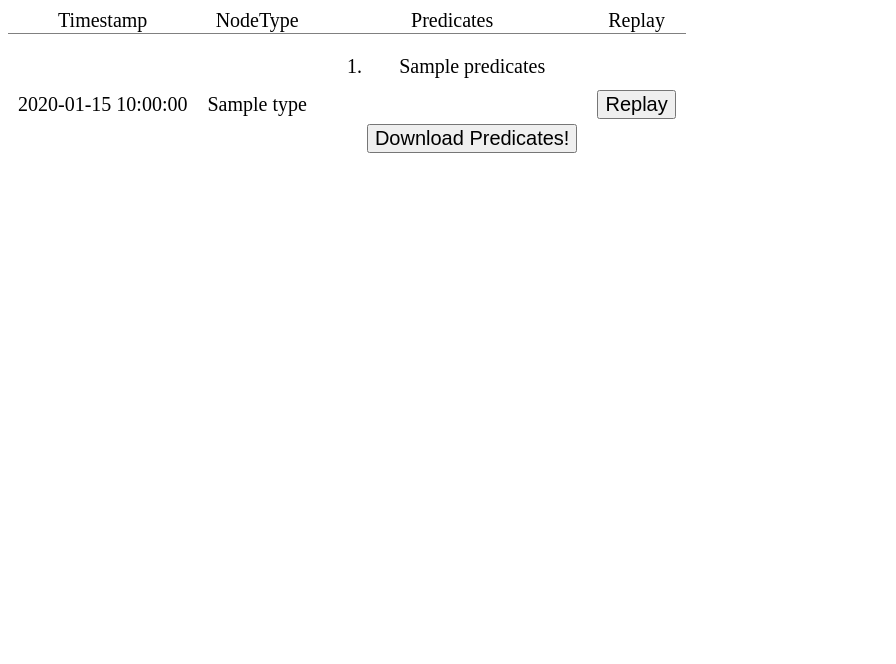
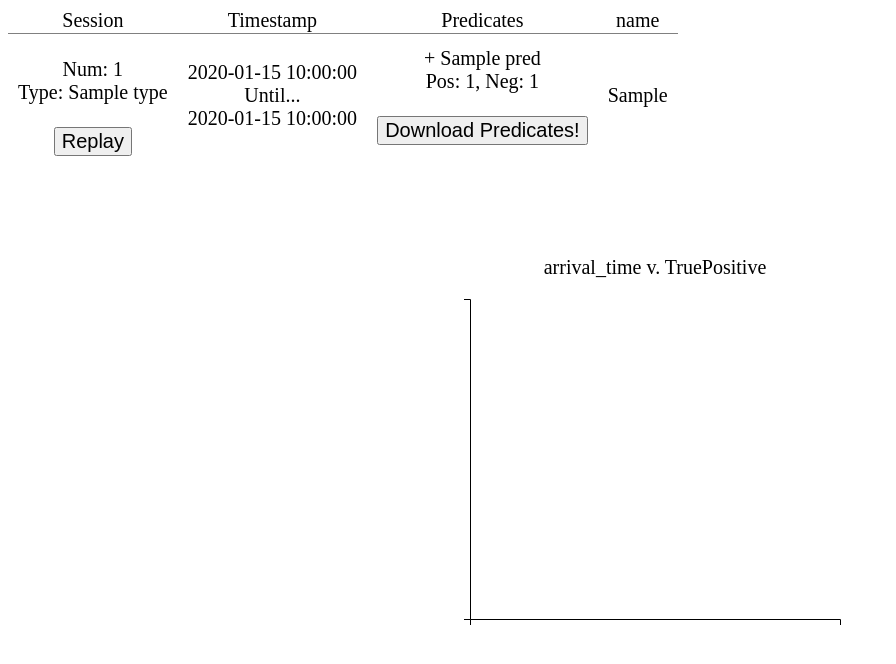
Before and after one commit to kaiwenw/eureka-history-window, a Flask app: template app/templates/index.html in a window 1280 px wide. Shown: the top 664 px of the page, without its empty margins (0-896 px from the left). Run offline with Flask 2, Linux system fonts and the light colour scheme; the template is opened without the code that fills it: most values are stand-ins (such as "Sample title", 1, 10 or a date in 2020); some libraries are stand-ins or nearby versions.

Commit message:
table and plots

```diff
--- a/app/routes.py
+++ b/app/routes.py
@@ -1,50 +1,79 @@
 import os, json, time
+from collections import OrderedDict
 from flask import render_template, send_from_directory
 from app import app
-from app.logs import process_predicate_names, process_logs
-
-
-# HISTORY_FOLDER = '/Users/kevinwang/Desktop/test_histories/'
-# HISTORY_FOLDER = '/Users/kevinwang/Desktop/tiger_history/'
-# HISTORY_FOLDER = '/Users/kevinwang/Desktop/new_histories/'
+from app.logs import *
 
 HISTORY_FOLDER = 'app/static/'
 
 @app.route('/replay/<int:sess_num>')
 def replay(sess_num):
-    sess_dir = os.path.join(HISTORY_FOLDER, str(sess_num))
+    sess_dir = os.path.join(app.static_folder, str(sess_num))
     logs = process_logs(sess_dir)
-    print(logs.keys())
-    return render_template('replay.html', imgs=logs['img_data'], sess_num=sess_num)
+    print(logs['img_data'][0].keys())
+    print(logs['img_data'][0]['Display-Name'])
+    print(logs['img_data'][0]['_ObjectID'])
+    print(logs['img_data'][0])
+    print(logs['feedbacks'])
+    return render_template('replay.html',
+                    imgs=logs['img_data'],
+                    sess_num=sess_num,
+                    feedbacks=logs['feedbacks'])
 
 
-@app.route('/download/<int:sess_num>/<string:sess_type>')
-def download(sess_num, sess_type):
-    path = "%d/%s.hyperfindsearch" % (sess_num, sess_type)
-    return send_from_directory(HISTORY_FOLDER, path)
+@app.route('/download/<int:sess_num>')
+def download(sess_num):
+    path = "%d/%d.hyperfindsearch" % (sess_num, sess_num)
+    return send_from_directory(app.static_folder, path)
 
 @app.route('/')
 def index():
-    rows = []
-    for sess_num in os.listdir(HISTORY_FOLDER):
-        sess_dir = os.path.join(HISTORY_FOLDER, sess_num)
-        # junk files that aren't session directories
-        if not sess_num.isdigit():
-            print("Ignoring %s" % sess_dir)
-            continue
+    rows = OrderedDict()
+    # process a single session
+    for sess_num in get_sorted_num_files(app.static_folder):
+        sess_dir = os.path.join(app.static_folder, sess_num)
 
-        row = dict()
-        row['sess_num'] = int(sess_num)
+        row = OrderedDict()
+        logs = process_logs(sess_dir)
 
-        logs = process_logs(sess_dir)
-        secs_since_epoch = logs['start_time(ms)'] / 1000
-        row['timestamp'] = time.strftime('%Y-%m-%d %H:%M:%S', time.localtime(secs_since_epoch))
+        # parse the times
+        start_ms_since_epoch = int(logs['start_time(ms)'])
+        end_ms_since_epoch = int(logs['end_time(ms)'])
+        secs_since_epoch = int(logs['start_time(ms)']) / 1000
+        row['start_time'] = time.strftime('%Y-%m-%d %H:%M:%S', time.localtime(start_ms_since_epoch/1000))
+        row['end_time'] = time.strftime('%Y-%m-%d %H:%M:%S', time.localtime(end_ms_since_epoch/1000))
+
 
         row['type'] = logs['type']
+        predicate_path = os.path.join(sess_dir, '%s.hyperfindsearch' % sess_num)
+        with open(predicate_path, 'r') as f:
+            row['predicates'] = json.load(f)
 
-        predicate_path = os.path.join(sess_dir, '%s.hyperfindsearch' % row['type'])
-        row['predicates'] = process_predicate_names(predicate_path)
+        # determine number of true positives (not through cocktail)
+        num_true_positives = 0
+        for img_id, feedback in logs['feedbacks'].items():
+            print(feedback)
+            if (feedback['label'] == 'Positive'):
+                num_true_positives += 1
 
-        rows.append(row)
+        # make all the stats for table
+        stats = OrderedDict()
+        stats['Items Processed'] = int(logs['Searched'])
+        stats['Items Shown'] = int(logs['Passed'])
+        stats['New Hits'] = num_true_positives
+        stats['Pass Rate (%)'] = float(stats['Items Shown']) / stats['Items Processed'] * 100
+        stats['Precision (%)'] = float(stats['New Hits']) / stats['Items Shown']
+        elapsed_sec = float(end_ms_since_epoch - start_ms_since_epoch) / 1000.
+        stats['Elapsed Time'] = elapsed_sec / 60.
+        stats['Productivity'] = float(stats['New Hits']) / stats['Elapsed Time']
+        # round the floating point stats
+        for stat in stats:
+            if isinstance(stats[stat], float):
+                stats[stat] = round(stats[stat], 3)
+        row['stats'] = stats
 
-    return render_template('index.html', rows=rows)
+        # add to rows
+        rows[sess_num] = row
+
+    stat_series = stats_time_series(app.static_folder)
+    return render_template('index.html', rows=rows, stat_series=stat_series)
--- a/app/templates/index.html
+++ b/app/templates/index.html
@@ -2,6 +2,7 @@
 <html>
   <head>
     <meta charset="UTF-8">
+    <script src="https://d3js.org/d3.v4.js"></script>
     <style>
       * {
         font-size: 20px;
@@ -11,39 +12,119 @@
         padding-right: 10px;
         text-align: center;
       }
+      svg {
+        display: block;
+        margin: 0 auto;
+      }
     </style>
     <title>Eureka History Window</title>
   </head>
   <body>
     <table border=1 frame=void rules=rows>
       <tr>
+        <td>Session</td>
         <td>Timestamp</td>
-        <td>NodeType</td>
         <td>Predicates</td>
-        <td>Replay</td>
+
+        {% for stat_key in rows['0']['stats'].keys() %}
+          <td>{{ stat_key }}</td>
+        {% endfor %}
+
       </tr>
-    {% for row in rows %}
+    {% for sess_num, row in rows.items() %}
     <tr>
-        <td>{{ row.timestamp }}</td>
-        <td>{{ row.type }}</td>
         <td>
-          <ol>
-            {% for predicates in row.predicates %}
-            <li>{{ predicates }}</li>
-            {% endfor %}
-            <br><br>
-            <a href="/download/{{row.sess_num}}/{{row.type}}" target="blank">
-              <button class='btn btn-default'>Download Predicates!</button>
-            </a>
-          </ol>
-        </td>
-        <td>
-          <a href="/replay/{{row.sess_num}}" target="blank">
+          <br>
+          Num: {{ sess_num }}<br>
+          Type: {{ row.type }}<br>
+          <br>
+          <a href="/replay/{{sess_num}}" target="blank">
             <button class='btn btn-default'>Replay</button>
           </a>
         </td>
+        <td>
+          {{ row.start_time }}<br>
+                Until...<br>
+          {{ row.end_time }}
+        </td>
+        <td>
+            {% for pred in row.predicates %}
+            + {{ pred.instanceName }}<br>
+              Pos: {{ pred.numPositives }}, Neg: {{ pred.numNegatives }}<br>
+            {% endfor %}
+            <br>
+            <a href="/download/{{sess_num}}" target="blank">
+              <button class='btn btn-default'>Download Predicates!</button>
+            </a>
+        </td>
+
+        {% for stat_key, stat_val in row['stats'].items() %}
+          <td>{{ stat_val }}</td>
+        {% endfor %}
     </tr>
     {% endfor %}
     </table>
+
+    <br>
+    <br>
+    <br>
+    <br>
+    <div id="history_plots">
+
+    </div>
   </body>
+<script>
+
+// set the dimensions and margins of the graph
+var margin = {top: 50, right: 30, bottom: 30, left: 60},
+    width = 460 - margin.left - margin.right,
+    height = 400 - margin.top - margin.bottom;
+
+// append the svg object to the body of the page
+var svg = d3.select("#history_plots")
+  .append("svg")
+    .attr("width", width + margin.left + margin.right)
+    .attr("height", height + margin.top + margin.bottom)
+  .append("g")
+    .attr("transform",
+          "translate(" + margin.left + "," + margin.top + ")");
+
+var data = {{ stat_series | tojson | safe }};
+
+function plot_data(data, xaxis, yaxis) {
+  svg.append("text")
+        .attr("x", (width / 2))
+        .attr("y", 0 - (margin.top / 2))
+        .attr("text-anchor", "middle")
+        .text(xaxis + " v. " + yaxis);
+
+  // Add X axis --> it is a date format
+  var x = d3.scaleTime()
+    .domain(d3.extent(data, function(d) { return d[xaxis]; }))
+    .range([ 0, width ]);
+  svg.append("g")
+    .attr("transform", "translate(0," + height + ")")
+    .call(d3.axisBottom(x));
+
+  // Add Y axis
+  var y = d3.scaleLinear()
+    .domain([0, d3.max(data, function(d) { return +d[yaxis]; })])
+    .range([ height, 0 ]);
+  svg.append("g")
+    .call(d3.axisLeft(y));
+
+  // Add the line
+  svg.append("path")
+    .datum(data)
+    .attr("fill", "none")
+    .attr("stroke", "steelblue")
+    .attr("stroke-width", 1.5)
+    .attr("d", d3.line()
+      .x(function(d) { return x(d[xaxis]) })
+      .y(function(d) { return y(d[yaxis]) })
+    )
+}
+
+plot_data(data, "arrival_time", "TruePositive");
+</script>
 </html>
--- a/app/templates/replay.html
+++ b/app/templates/replay.html
@@ -16,7 +16,10 @@
   </head>
   <body>
     {% for num,img in imgs.items() %}
-      <img src="{{ url_for('static', filename='%d/thumbnail/%d.jpeg' % (sess_num, num)) }}" alt="thumbnail">
+      <div style="float:left; width:33%">
+      <img src="{{ url_for('static', filename='%d/thumbnail/%d.jpeg' % (sess_num, num)) }}"
+      alt="thumbnail">
+      </div>
     {% endfor %}
     </table>
   </body>
```
Also changed, not shown: app/logs.py (+44 -22 lines), 1 other file.
